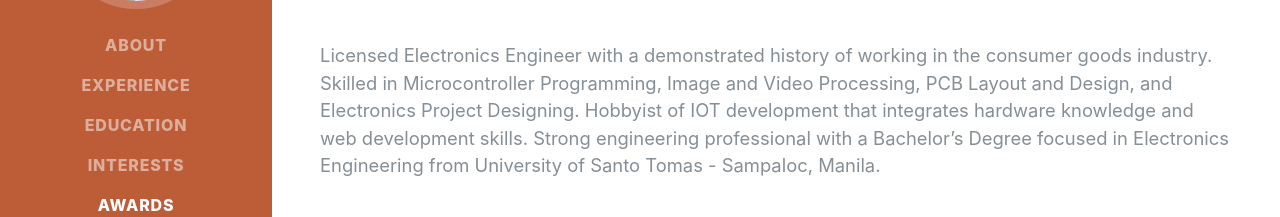
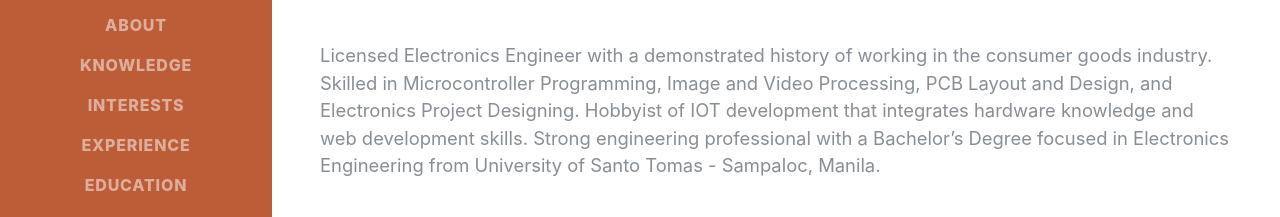
Before and after one commit to ronsigter/resume, a plain HTML site: page index.html in a window 1280 px wide. Shown: the part 367-584 px from the top of the page. Drawn offline with Linux system fonts and the light colour scheme; a web font is replaced by a local one.

Commit message:
adds navigation to knowledge

```diff
--- a/index.html
+++ b/index.html
@@ -61,6 +61,16 @@
             <a class="nav-link js-scroll-trigger" href="#about">About</a>
           </li>
           <li class="nav-item">
+            <a class="nav-link js-scroll-trigger" href="#knowledge"
+              >Knowledge</a
+            >
+          </li>
+          <li class="nav-item">
+            <a class="nav-link js-scroll-trigger" href="#interests"
+              >Interests</a
+            >
+          </li>
+          <li class="nav-item">
             <a class="nav-link js-scroll-trigger" href="#experience"
               >Experience</a
             >
@@ -68,11 +78,6 @@
           <li class="nav-item">
             <a class="nav-link js-scroll-trigger" href="#education"
               >Education</a
-            >
-          </li>
-          <li class="nav-item">
-            <a class="nav-link js-scroll-trigger" href="#interests"
-              >Interests</a
             >
           </li>
           <li class="nav-item">
@@ -120,7 +125,7 @@
 
       <section
         class="resume-section p-3 p-lg-5 d-flex align-items-center"
-        id="education"
+        id="knowledge"
       >
         <div class="w-100">
           <h2 class="mb-5">knowledge Base</h2>
```
